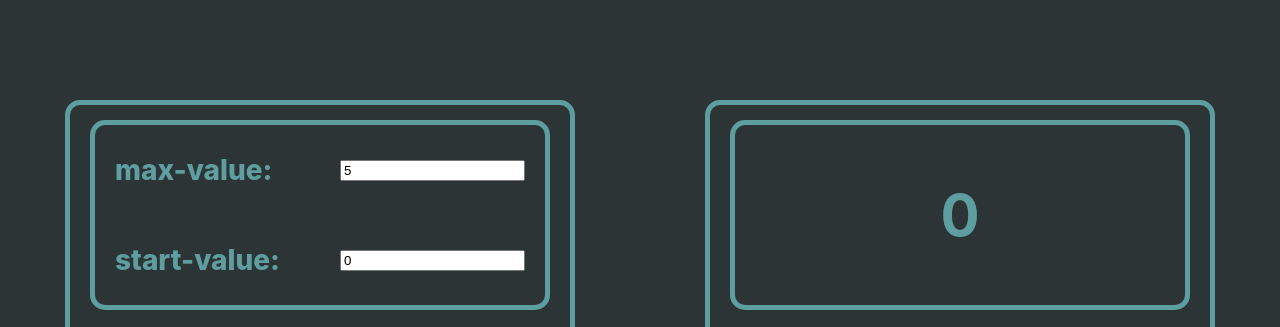
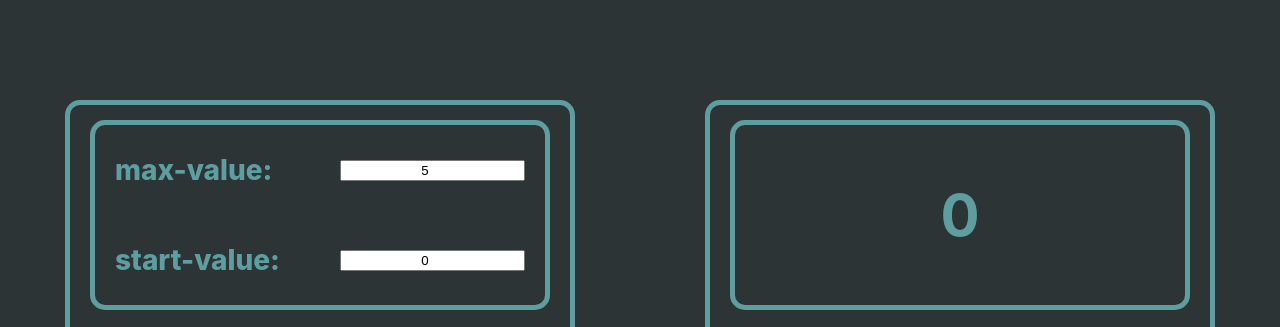
Before and after one commit to pmuzychenko/counter-with-settings, a React (Create React App) app: page / in a window 1280 px wide. Shown: the top 327 px of the page. Built offline with nearby package versions, Linux system fonts and the light colour scheme.

Commit message:
feat: add styles for input into Settings component

```diff
--- a/src/App.css
+++ b/src/App.css
@@ -43,6 +43,11 @@ body {
     flex-direction: row;
     justify-content: space-between;
     align-items: center;
+    text-align: center;
+}
+.maxValue input,
+.startValue input {
+    text-align: center;
 }
 
 .buttons {
```
Also changed, not shown: 1 other file (tests, documents, lock files or other folders).
